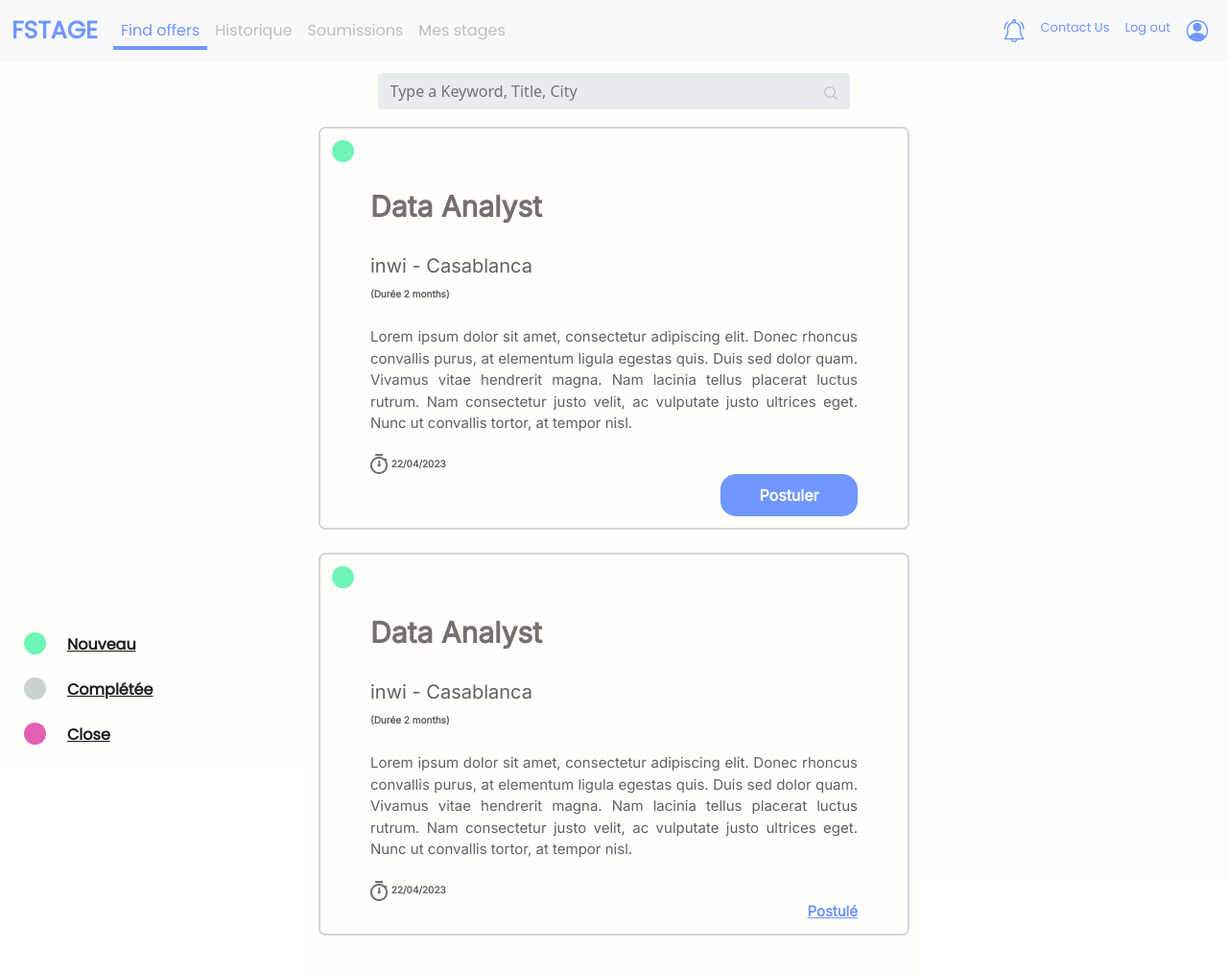
After one commit to AbdoAitrais/Web_Project, a PHP site: page /pages/zind.html in a window 1280 px wide. The commit adds this page. Shown: the whole page at 96% size. Run offline with PHP 8.4, Linux system fonts and the light colour scheme.

Commit message:
Anas push

```diff
--- /dev/null
+++ b/pages/pub_etud.css
@@ -0,0 +1,263 @@
+html{
+    background-color: #FFFEFB;
+}
+
+body,nav {
+    font-family: 'Poppins';
+}
+
+
+
+.postxt{
+  font-family: 'inter';
+}
+
+.wei {
+    font-weight: bolder;
+}
+
+.find {
+    font-weight: 600;
+    font-size: 140px;
+    color: #2E2E2E;
+}
+
+.navt {
+    color: #7096FF !important;
+    font-weight: 800 !important;
+    font-size: 25px !important;
+}
+
+.navlink {
+    color: #BFBFBF !important;
+    font-weight: 500 !important;
+}
+
+.blue{
+    color: #7196FF !important;
+    font-size: small;
+    text-decoration: none !important;
+}
+
+  .navbar .navbar-nav .nav-link:hover {
+    color: #7196FF !important;
+  }
+  .navbar .navbar-nav .nav-item {
+    position: relative;
+  }
+  .underline::after {
+    position: absolute;
+    bottom: 0;
+    left: 0;
+    right: 0;
+    margin: auto;
+    background-color: #7196FF;
+    width: 0%;
+    content: "";
+    height: 4px;
+    transition: all 0.5s;
+  }
+
+  .active_link_line{
+    position: absolute;
+    bottom: 0;
+    left: 0;
+    right: 0;
+    background-color: #7196FF;
+    content: "";
+    height: 4px;
+  }
+
+  .active_link_color{
+    color: #7196FF !important;
+  }
+
+
+
+  .underline:hover::after {
+    width: 100%;
+  }
+
+  .tit{
+    justify-content: center;
+  }
+
+  .elm {
+    background-color: #FFFEFB;
+    padding: 1rem;
+  }
+
+  .dish{
+    pointer-events: none !important;
+
+  }
+
+  .back:hover {
+    background-color: #BFBFBF !important;
+  }
+
+  .cont{
+    margin-top: 60px !important;
+  }
+
+
+
+  .brd{
+    border: 2px solid #D6D6D6;
+    width: fit-content;
+    border-radius: 7px;
+    padding: 12px;
+    font-family: 'inter';
+    margin-top: 0px;
+
+}
+
+.poste{
+    color: #747070;
+    font-weight: 600;
+    font-size: 30px;
+}
+
+.ville{
+  color: #616161;
+  font-style: normal;
+  font-weight: 500;
+  font-size: 20px;
+}
+
+.duree{
+  color: #616161;
+  font-style: normal;
+  font-weight: 600;
+  font-size: 10px;
+}
+
+.desc{
+    color: #616161;
+    text-align: justify;
+    font-weight: 500;
+    font-size: 15px;
+}
+
+.guide{
+  text-decoration-line: underline;
+  font-weight: 600;
+  font-style: normal;
+  color: #1E1D1D;
+  font-family: 'Poppins';
+  margin-left: 45px;
+}
+
+.guide2{
+  text-decoration-line: underline;
+  font-weight: 600;
+  font-style: normal;
+  color: #1E1D1D;
+  font-family: 'Poppins';
+  margin-left: 120%;
+
+}
+
+.greenc{
+  width: 23px;
+  height: 23px;
+  left: 566px;
+  top: 278px;
+  background: #6FF5B5;
+  border-radius: 20px;
+}
+
+.grayc{
+  width: 23px;
+  height: 23px;
+  left: 566px;
+  top: 278px;
+  background: #CAD2CE;
+  border-radius: 20px;
+}
+
+.redc{
+  width: 23px;
+  height: 23px;
+  left: 566px;
+  top: 278px;
+  background: #E160B5;
+  border-radius: 20px;
+}
+
+.content{
+  margin-left: 40px;
+  margin-right: 40px;
+}
+
+.pub_col{
+  margin-left: auto;
+  margin-right: auto;
+  left: 0;
+  right: 0;
+}
+
+.butt_align{
+
+  margin-right: 40px;
+}
+
+.butt_style{
+  font-weight: 700;
+  background: #7096FF;
+  border-radius: 16px;
+  color: #FFFFFF;
+  width: 143px;
+  height: 44px;
+  border: 0px;
+}
+
+.blank_col{
+  position:fixed;
+  right: 0;
+  height: 100%;
+}
+
+.guid1_col{
+  position:fixed;
+  height: 100%;
+  bottom: 0;
+}
+
+.guid2_col{
+  left: 25px;
+  position: absolute;
+  bottom: 0;
+}
+
+.time{
+  color: #616161;
+  font-style: normal;
+  font-weight: 600;
+  font-size: 10px;
+}
+
+.statut_style{
+  color: #7096FF;
+  font-style: normal;
+  font-weight: 600;
+  font-size: 15px;
+  text-decoration-line: underline;
+  margin-right: 40px;
+}
+
+  .search{
+    width: 80%;
+    background-color: #e9ecef;
+    border-radius: 0.25em;
+  }
+
+  .loop{
+      block-size: 25px;
+  }
+
+  .input-group .rounded{
+    background-color: #e9ecef !important;
+    border: 1px solid #e9ecef;
+
+  }
--- /dev/null
+++ b/pages/zind.html
@@ -0,0 +1,191 @@
+<!DOCTYPE html>
+<html lang="en">
+<head>
+    <meta charset="UTF-8">
+    <meta http-equiv="X-UA-Compatible" content="IE=edge">
+    <meta name="viewport" content="width=device-width, initial-scale=1.0">
+    <title>Document</title>
+    <link rel="stylesheet" href="pub_etud.css">
+    <link href='https://fonts.googleapis.com/css?family=Poppins' rel='stylesheet'>
+    <link href='https://fonts.googleapis.com/css?family=Inter' rel='stylesheet'>
+    <link href="https://cdn.jsdelivr.net/npm/bootstrap@5.0.2/dist/css/bootstrap.min.css"
+    rel="stylesheet"
+    integrity="sha384-EVSTQN3/azprG1Anm3QDgpJLIm9Nao0Yz1ztcQTwFspd3yD65VohhpuuCOmLASjC"
+    crossorigin="anonymous">
+</head>
+<body>
+
+
+
+    <nav class="navbar navbar-expand-lg navbar-light bg-light position-fixed" style="z-index: 9; width: 100%; top: 0;">
+        <div class="container-fluid">
+          <a class="navbar-brand navt" href="#">FSTAGE</a>
+          <button class="navbar-toggler" type="button" data-bs-toggle="collapse" data-bs-target="#navbarNav" aria-controls="navbarNav" aria-expanded="false" aria-label="Toggle navigation">
+            <span class="navbar-toggler-icon"></span>
+          </button>
+          <div class="collapse navbar-collapse" id="navbarNav">
+            <ul class="navbar-nav ">
+              <li class="nav-item underline">
+                <a class="nav-link navlink active_link_color" href="#">Find offers</a><span class="active_link_line"></span>
+              </li>
+              <li class="nav-item underline">
+                <a class="nav-link navlink" href="#">Historique</a>
+              </li>
+              <li class="nav-item underline">
+                <a class="nav-link navlink" href="#">Soumissions</a>
+              </li>
+              <li class="nav-item underline">
+                <a class="nav-link navlink" href="#">Mes stages</a>
+              </li>
+            </ul>
+            <ul class="navbar-nav ms-auto margin ">
+              <li class="nav-item back">
+                <a class="nav-link navlink" href="#"><img src="icons/notification.png"></a>
+              </li>
+              <li class="nav-item back">
+                <a class="nav-link navlink blue" href="#">Contact Us</a>
+              </li>
+              <li class="nav-item back">
+                <a class="nav-link navlink blue " href="#">Log out</a>
+              </li>
+              <li class="nav-item back">
+                <a class="nav-link navlink" href="#"><img src="icons/account.png"></a>
+              </li>
+            </ul>
+          </div>
+      </nav>
+
+    <div class="container-fluid ">
+      <div class="" style="margin-top: 60px;">
+        <div class="row">
+          <div class="col-3 d-none d-md-block elm guid1_col"></div>
+          <div class="col-md-6 col-sm-12 elm pub_col" style="position:fixed; display: flex; justify-content: center;">
+            <div class="search">
+
+
+              <div class="input-group rounded">
+                <input type="search" class="form-control rounded" placeholder="Type a Keyword, Title, City" aria-label="Search" aria-describedby="search-addon" />
+                <span class="input-group-text border-0" id="search-addon">
+                  <i class="fas fa-search"><img src="icons/search.png"></i>
+                </span>
+              </div>
+            </div>
+          </div>
+          <div class="col-3 d-none d-md-block elm blank_col"></div>
+        </div>
+
+        <div class="row" style="margin-top: 56px;">
+          <div class="col-12  d-md-none elm">
+
+            <div class="greenc" style="display:inline-block;margin-left: 0%;">
+                 <span class="guide2"> Nouveau </span>
+            </div>
+
+            <div class="grayc" style="display:inline-block; margin-left: 27%;">
+                 <span class="guide2"> Complétée </span>
+            </div>
+
+            <div class="redc" style="display:inline-block; margin-left: 34%;">
+              <span class="guide2">Close</span>
+            </div>
+
+          </div>
+        </div>
+
+
+        <div class="row">
+
+          <div class="col-3 d-none d-md-block elm guid1_col">
+            <div class="guid2_col">
+
+              <div class="greenc">
+                <span class="guide"> Nouveau </span>
+              </div> <br>
+
+              <div class="grayc">
+                <span class="guide"> Complétée </span>
+              </div> <br>
+
+              <div class="redc">
+                <span class="guide">Close</span>
+              </div> <br>
+
+            </div>
+          </div>
+
+          <div class="col-md-6 col-sm-12 elm pub_col">
+
+
+            <div class="brd">
+
+              <div class="greenc"> </div> <br>
+
+              <div class="content">
+
+                <span class="poste" >Data Analyst</span> <br><br>
+
+                <span class="ville" >inwi - Casablanca</span> <br>
+
+                <span class="duree" >(Durée 2 months)</span> <br><br>
+
+                <div class="desc" >
+                  <p>Lorem ipsum dolor sit amet, consectetur adipiscing elit. Donec rhoncus convallis purus, at elementum ligula egestas quis. Duis sed dolor quam. Vivamus vitae hendrerit magna. Nam lacinia tellus placerat luctus rutrum. Nam consectetur justo velit, ac vulputate justo ultrices eget. Nunc ut convallis tortor, at tempor nisl.</p>
+                </div>
+
+                <div>
+                  <span class="time"> <img src="icons/time.png" alt=""> 22/04/2023 </span>
+                </div>
+
+              </div>
+
+              <div class="butt_align">
+                <div style="text-align:end;">
+                  <button class="butt_style">Postuler</button>
+                </div>
+              </div>
+
+            </div><br>
+
+
+            <div class="brd">
+
+              <div class="greenc"> </div> <br>
+
+              <div class="content">
+
+                <span class="poste" >Data Analyst</span> <br><br>
+
+                <span class="ville" >inwi - Casablanca</span> <br>
+
+                <span class="duree" >(Durée 2 months)</span> <br><br>
+
+                <div class="desc" >
+                  <p>Lorem ipsum dolor sit amet, consectetur adipiscing elit. Donec rhoncus convallis purus, at elementum ligula egestas quis. Duis sed dolor quam. Vivamus vitae hendrerit magna. Nam lacinia tellus placerat luctus rutrum. Nam consectetur justo velit, ac vulputate justo ultrices eget. Nunc ut convallis tortor, at tempor nisl.</p>
+                </div>
+
+                <div>
+                  <span class="time"> <img src="icons/time.png" alt=""> 22/04/2023 </span>
+                </div>
+
+              </div>
+
+              <div class="statut_style">
+                <div style="text-align:end;">
+                  Postulé
+                </div>
+              </div>
+
+            </div><br>
+
+
+          </div>
+          <div class="col-3 d-none d-md-block elm blank_col"></div>
+        </div>
+      </div>
+    </div>
+
+    <script src="https://cdn.jsdelivr.net/npm/bootstrap@5.0.2/dist/js/bootstrap.bundle.min.js"
+    integrity="sha384-MrcW6ZMFYlzcLA8Nl+NtUVF0sA7MsXsP1UyJoMp4YLEuNSfAP+JcXn/tWtIaxVXM"
+    crossorigin="anonymous"></script>
+</body>
+</html>
```
Also changed, not shown: pages/lib/pub_etud.css (added, +122 -0 lines), pages/pub_etud.html (added, +80 -0 lines), pages/style.css (+89 -0 lines), pages/icons/Group 99.png (added), pages/icons/time.png (added).
